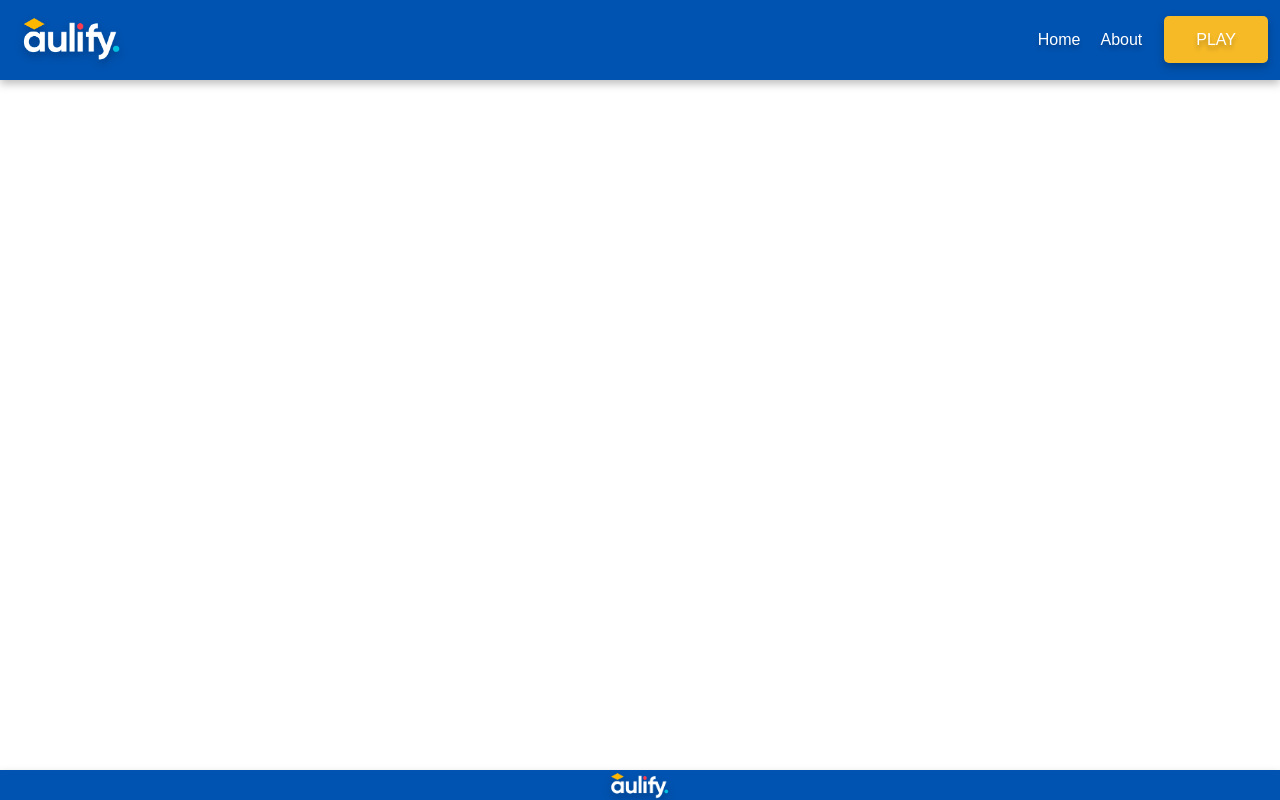
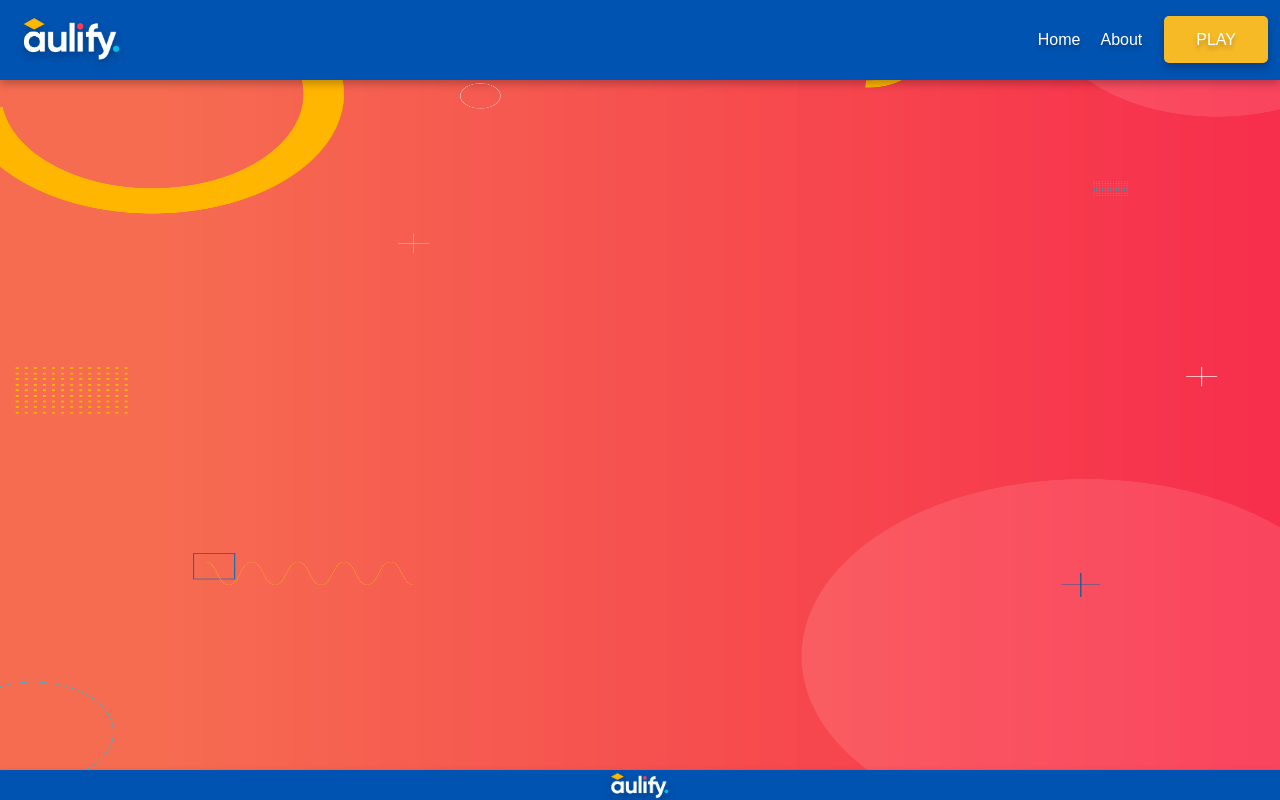
Before and after one commit to TonyNogueron/TC2005B-Front, a React (Create React App) app: page / in a window 1280 px wide. Built offline with nearby package versions, Linux system fonts and the light colour scheme; a web font is replaced by a local one.

Commit message:
Added background prop.

```diff
--- /dev/null
+++ b/src/Components/BackgroundProp/Background.css
@@ -0,0 +1,9 @@
+.background-image{
+    background-color: #f5f5f5;
+    height: 100%;
+    width: 100%;
+    position: absolute;
+    top: 0;
+    left: 0;
+    z-index: -1;
+  }
--- /dev/null
+++ b/src/Components/BackgroundProp/BackgroundProp.tsx
@@ -0,0 +1,12 @@
+import React from "react";
+import {BACKGROUND_CONSTANTS} from '../../constants';
+import './Background.css';
+
+export default function BackgroundProp(props: any) {
+    const background = BACKGROUND_CONSTANTS.find((bg) => bg.name === props.backgroundName);
+    if (!background) {
+      return null; // handle the case where no background is found
+    }
+    const { path, alt } = background;
+    return <img src={path} alt={alt} className="background-image" />;
+  }
--- a/src/Components/HeaderProp/Header.css
+++ b/src/Components/HeaderProp/Header.css
@@ -10,6 +10,8 @@
   --textShadow: 0px 4px 4px rgba(0, 0, 0, 0.25);
   --mainFilter: drop-shadow(0px 4px 4px rgba(0, 0, 0, 0.25));
   --mainFont: 'Crossten', sans-serif;
+  --blueBackground: url("../../resources/images/backgrounds/blue_background.png") no-repeat center center fixed;
+  --redBackground: url("../../resources/images/backgrounds/red_background.png") no-repeat center center fixed;
 }
 
 /* Default styles */
--- a/src/pages/MainPage/MainPage.tsx
+++ b/src/pages/MainPage/MainPage.tsx
@@ -1,8 +1,33 @@
-import React from "react";
-import FooterHeader from "src/Components/FooterHeader/FooterHeader";
+import React,{useState} from "react";
+import './MainPage.css'
+import Header from "src/Components/HeaderProp/Header";
+import Footer from "src/Components/FooterProp/Footer";
+import { HEADER_ITEMS, HeaderConstant } from '../../constants';
+import { LOGO_CONSTANTS, LogoConstant } from '../../constants';
+import {PAGE_TITLE} from '../../constants';
+import BackgroundProp from "src/Components/BackgroundProp/BackgroundProp";
+
 
 export default function MainPage() {
-  return <div>
-    <FooterHeader />
+    const title = PAGE_TITLE;
+    const logo: LogoConstant[] = LOGO_CONSTANTS;
+    const menuItems: HeaderConstant[] = HEADER_ITEMS;
+    const [isMenuOpen, setIsMenuOpen] = useState(true); // add state for isMenuOpen
+
+    const handleMenuToggle = () => {
+      setIsMenuOpen(!isMenuOpen);
+    };
+  return <div className="mainPage">
+    <BackgroundProp backgroundName="red-background" />
+    <div className="main-page">
+    <Header
+        title={title}
+        logo={logo[0]}
+        menuItems={menuItems}
+        isMenuOpen={isMenuOpen} // pass isMenuOpen as a prop
+        onMenuToggle={handleMenuToggle} // pass onMenuToggle as a prop
+      />
+      <Footer title={title} logo={logo} logoIndex={0} menuItems={menuItems} />
+    </div>
   </div>;
 }
```
Also changed, not shown: src/pages/MainPage/MainPage.css (added).
